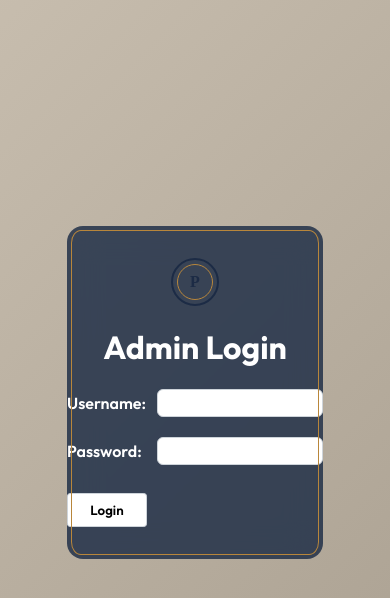
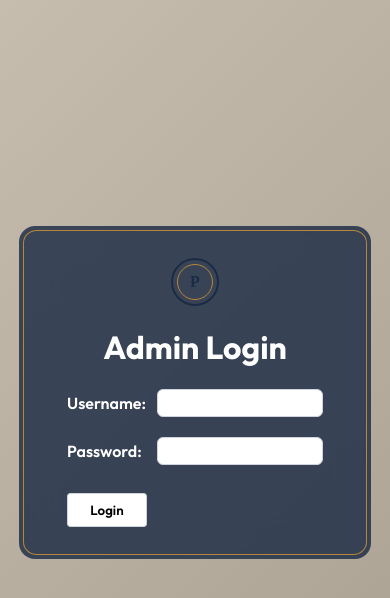
Before and after one commit to Verkiel-cmd/PRODUCTION_baranggay-registry, a website: page public/admin.html in a window 390 px wide. Shown: the part 102-700 px from the top of the page. Drawn offline with Linux system fonts and the light colour scheme.

Commit message:
barangay UI design admin attempt 9

```diff
--- a/public/admin.css
+++ b/public/admin.css
@@ -58,7 +58,8 @@
   flex-direction: column;
   max-width: 400px;
   margin: auto;
-  padding: 2rem 0 1rem 0;
+  padding: 2rem 3rem 1rem 3rem;
+
 }
 .admin-box::after{
     content:'';
@@ -204,7 +205,7 @@ h1{
   align-items: center;
   max-width: 400px;
   margin: 20rem auto;
-  padding: 2rem 0 1rem 0;
+  padding: 2rem 3rem 1rem 3rem;
 }
 .inside-login {
   padding-bottom: 1rem;
```
